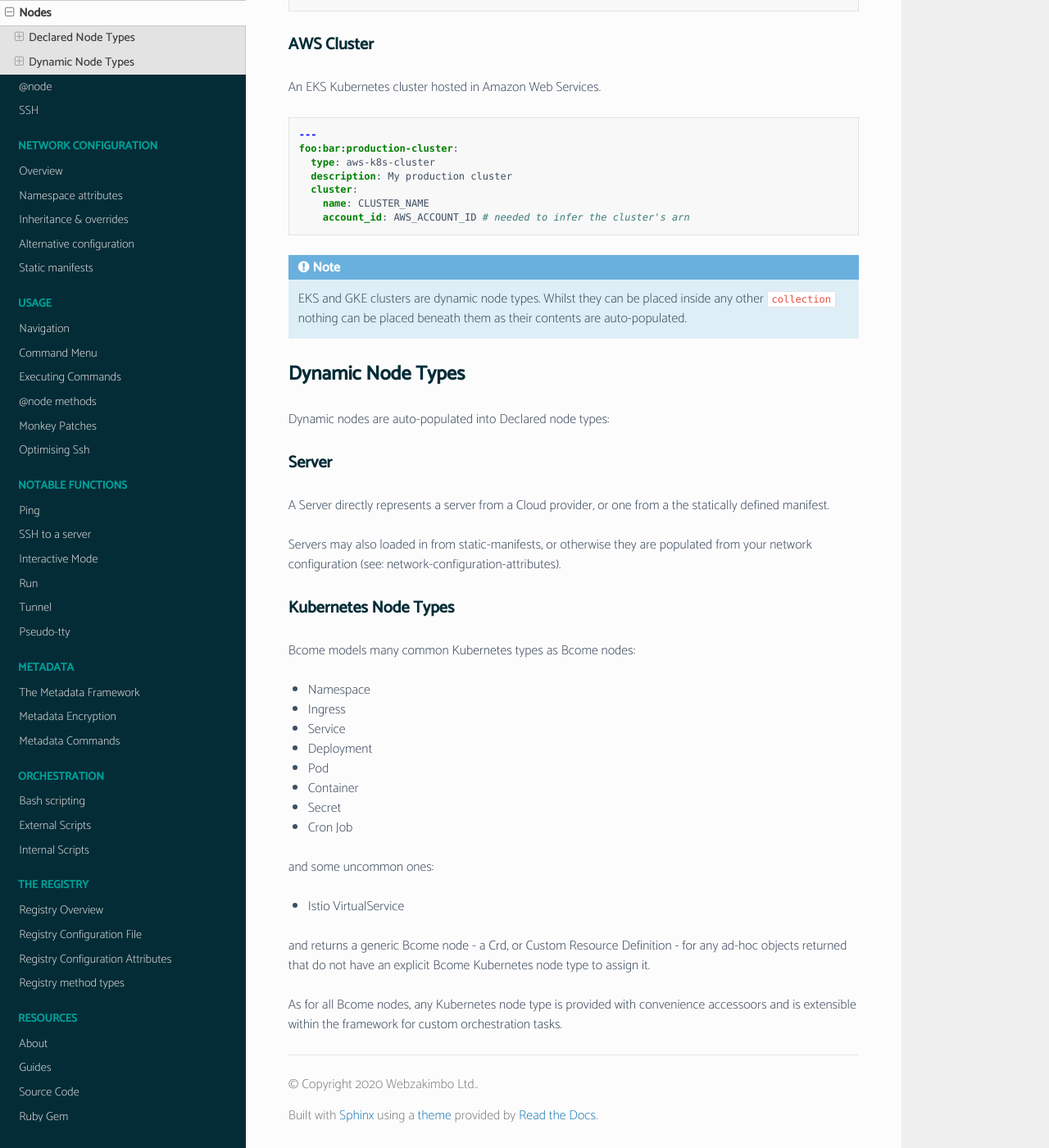
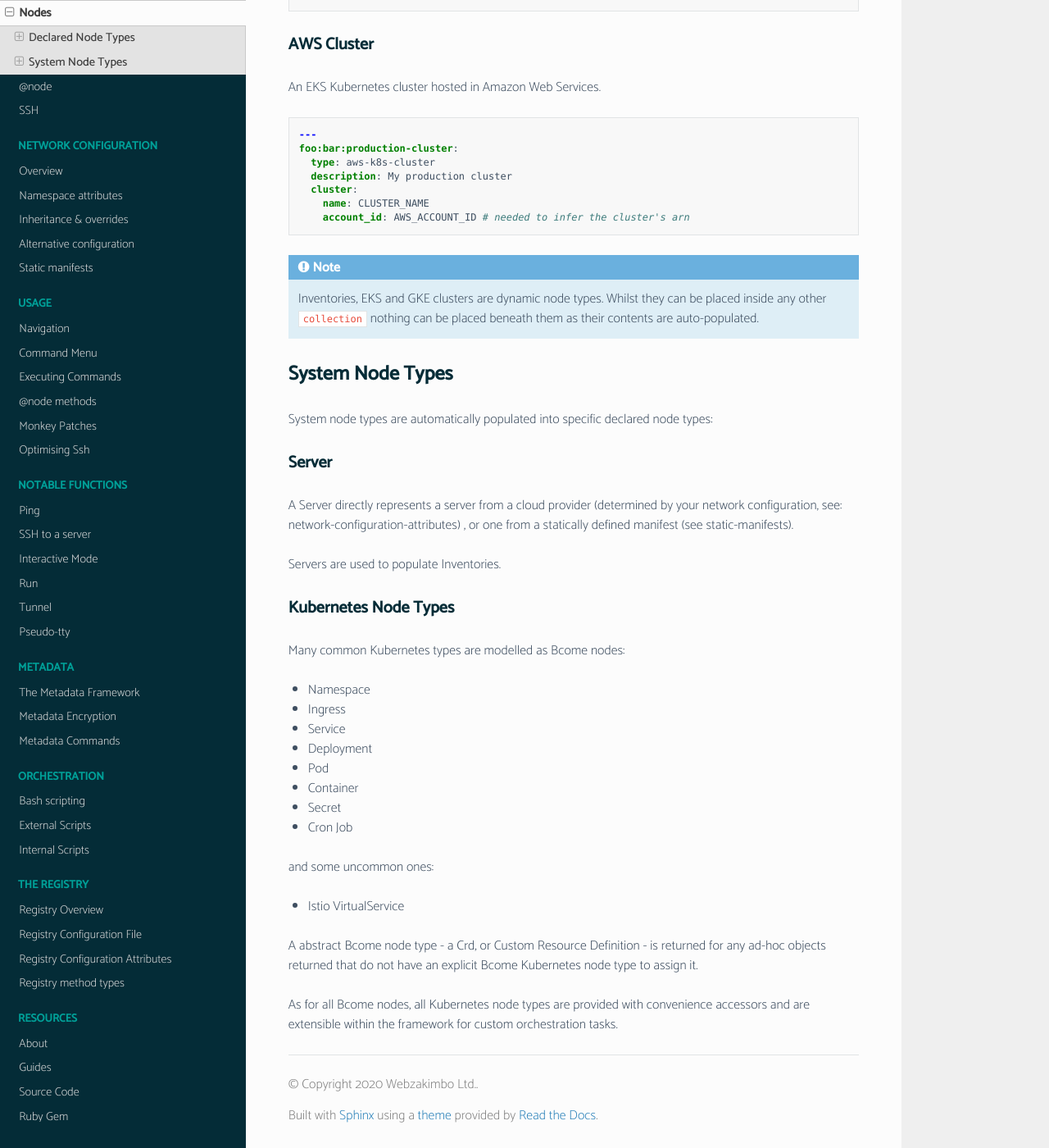
Before and after one commit to webzakimbo/bcome-read-the-docs, a Sphinx documentation site: the page built from docs/source/core-concepts/nodes.rst, in a window 1280 px wide and 1400 px high, scrolled down 3670 px. Shown: the whole window at 82% size. Built offline with Sphinx 7.4.7 and the Read the Docs theme 2.0.0, drawn with Linux system fonts in a browser that asks for light colours; pages that are not in the unit, such as notebooks, are missing from menus.

Commit message:
more on nodes

```diff
--- a/docs/source/core-concepts/nodes.rst
+++ b/docs/source/core-concepts/nodes.rst
@@ -10,7 +10,6 @@ Nodes
 Your installation's architecture will be determined directly by how you lay out your nodes, which should be a direct representation of how you wish to visualize and manage your platforms, environments, applications etc.
 
 The sum-total of all your nodes is referred to within Bcome as your :doc:`../core-concepts/estate`.
-
 
 Nodes are declared via YAML (see: :doc:`../network/network-configuration-attributes`) in the following format:
 
@@ -198,25 +197,24 @@ An EKS Kubernetes cluster hosted in Amazon Web Services.
 
 .. note::
 
-   EKS and GKE clusters are dynamic node types.  Whilst they can be placed inside any other ``collection`` nothing can be placed beneath them as their contents are auto-populated.
+   Inventories, EKS and GKE clusters are dynamic node types.  Whilst they can be placed inside any other ``collection`` nothing can be placed beneath them as their contents are auto-populated.
 
-Dynamic Node Types
-===================
+System Node Types
+=================
 
-Dynamic nodes are auto-populated into Declared node types:
+System node types are automatically populated into specific declared node types:
 
 Server
 ^^^^^^
 
-A Server directly represents a server from a Cloud provider, or one from a the statically defined manifest.
+A Server directly represents a server from a cloud provider (determined by your network configuration, see: :doc:`network-configuration-attributes`) , or one from a statically defined manifest (see :doc:`static-manifests`).
 
-Servers may also loaded in from :doc:`static-manifests`, or otherwise they are populated from your network configuration (see: :doc:`network-configuration-attributes`).
-
+Servers are used to populate Inventories.
 
 Kubernetes Node Types
 ^^^^^^^^^^^^^^^^^^^^^
 
-Bcome models many common Kubernetes types as Bcome nodes:
+Many common Kubernetes types are modelled as Bcome nodes:
 
 - Namespace
 - Ingress
@@ -231,6 +229,6 @@ and some uncommon ones:
 
 - Istio VirtualService
 
-and returns a generic Bcome node - a Crd, or Custom Resource Definition - for any ad-hoc objects returned that do not have an explicit Bcome Kubernetes node type to assign it.
+A abstract Bcome node type -  a Crd, or Custom Resource Definition - is returned for any ad-hoc objects returned that do not have an explicit Bcome Kubernetes node type to assign it.
 
-As for all Bcome nodes, any Kubernetes node type is provided with convenience accessoors and is extensible within the framework for custom orchestration tasks.
+As for all Bcome nodes, all Kubernetes node types are provided with convenience accessors and are extensible within the framework for custom orchestration tasks.
```
